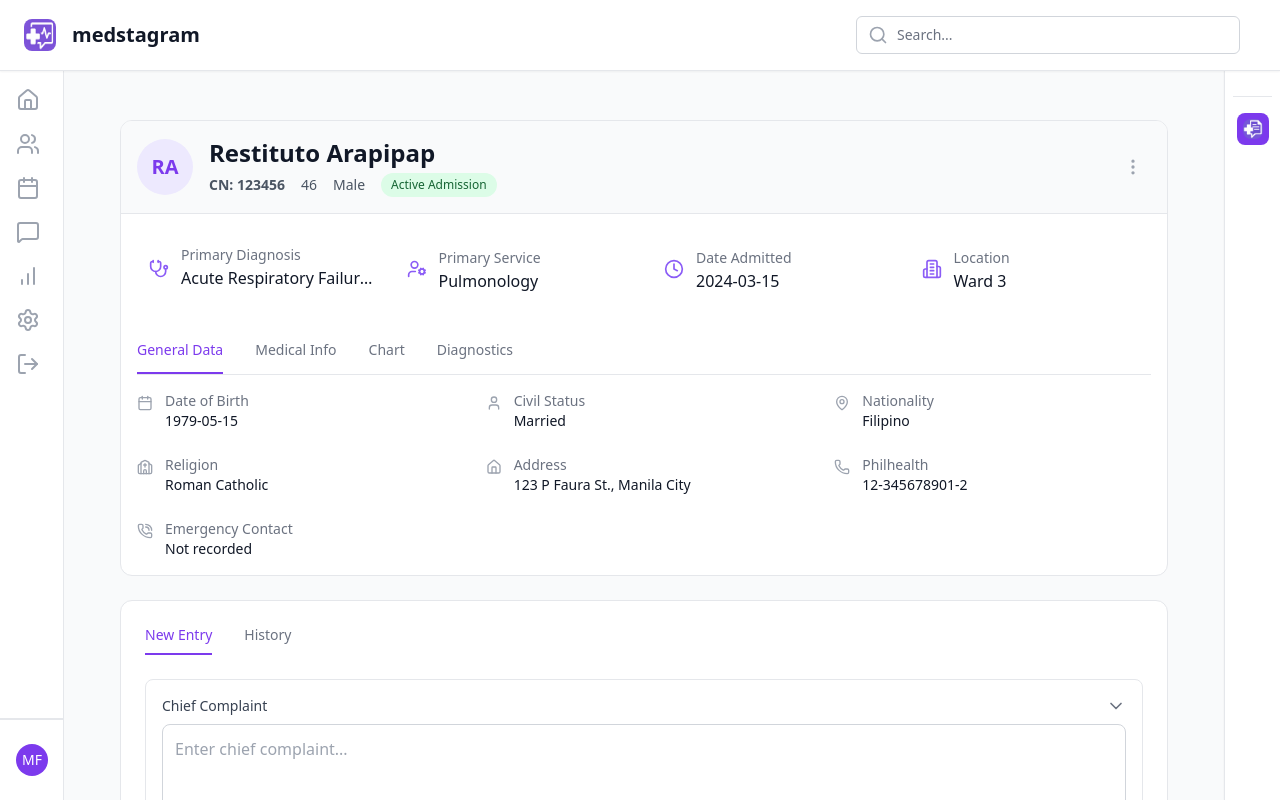
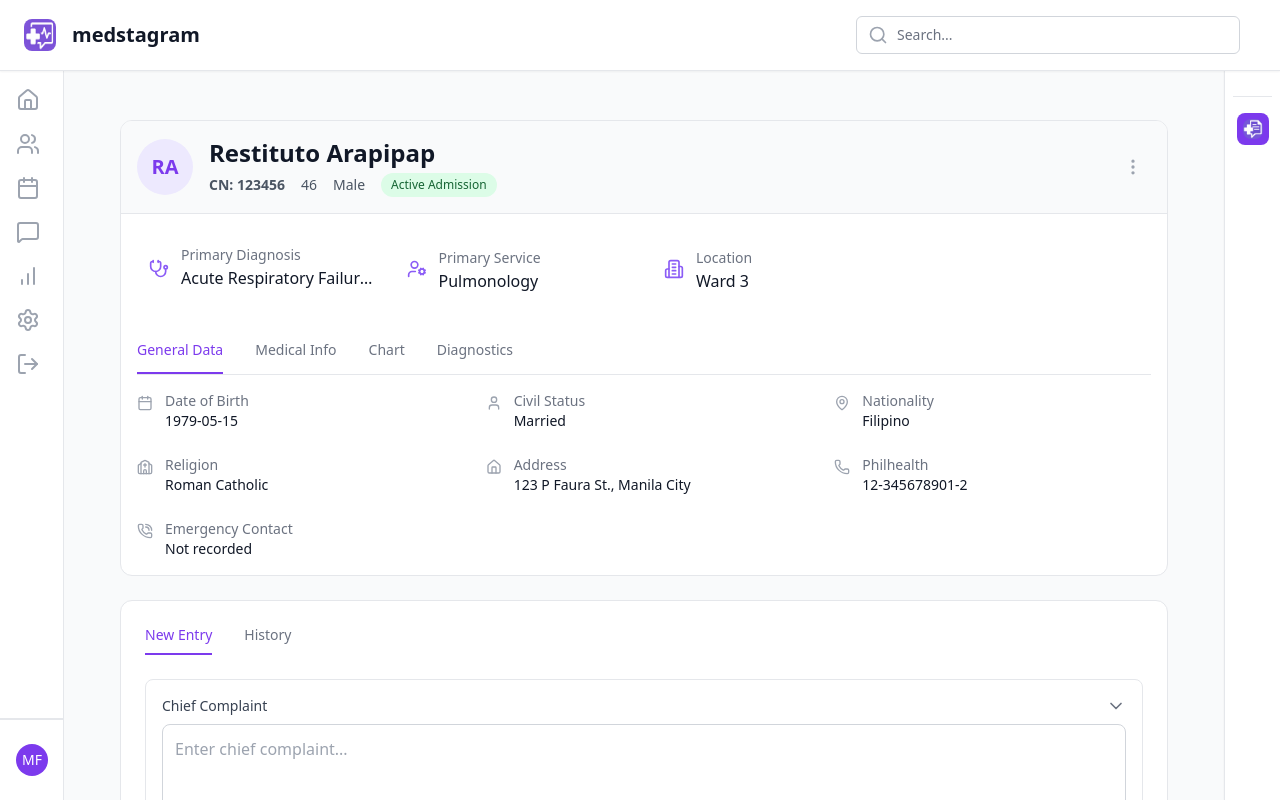
Before and after one commit to mfranco1/medstagram, a React (Vite) app in the folder frontend/: page /soap/1 in a window 1280 px wide. Shown: the top 800 px of the page. Built offline with nearby package versions, Linux system fonts and the light colour scheme.

Commit message:
mod: moved date admitted to medical info tab

```diff
--- a/frontend/src/components/patient/PatientInfoCard.tsx
+++ b/frontend/src/components/patient/PatientInfoCard.tsx
@@ -160,13 +160,6 @@ export function PatientInfoCard({ activeTab, setActiveTab, patient, onDelete, on
             <div className="min-w-0">
               <span className="text-sm text-gray-500">Primary Service</span>
               <p className="font-medium text-gray-900">{patient.primaryService || 'None'}</p>
-            </div>
-          </div>
-          <div className="flex items-center space-x-3 p-3 rounded-lg">
-            <Clock className="w-5 h-5 text-violet-500 flex-shrink-0" />
-            <div className="min-w-0">
-              <span className="text-sm text-gray-500">Date Admitted</span>
-              <p className="font-medium text-gray-900">{patient.dateAdmitted}</p>
             </div>
           </div>
           <div className="flex items-center space-x-3 p-3 rounded-lg">
@@ -396,6 +389,15 @@ export function PatientInfoCard({ activeTab, setActiveTab, patient, onDelete, on
             {/* Medical Information Section */}
             <div>
               <div className="grid grid-cols-3 gap-x-8 gap-y-6 text-sm">
+                {/* Date Admitted */}
+                <div className="flex items-start space-x-3">
+                  <Clock className="w-4 h-4 text-gray-400 flex-shrink-0 mt-1" />
+                  <div className="min-w-0">
+                    <span className="text-gray-500">Date Admitted</span>
+                    <p className="font-medium text-gray-900">{patient.dateAdmitted}</p>
+                  </div>
+                </div>
+
                 {/* Blood Type */}
                 <div className="flex items-start space-x-3">
                   <Droplet className="w-4 h-4 text-gray-400 flex-shrink-0 mt-1" />
```
